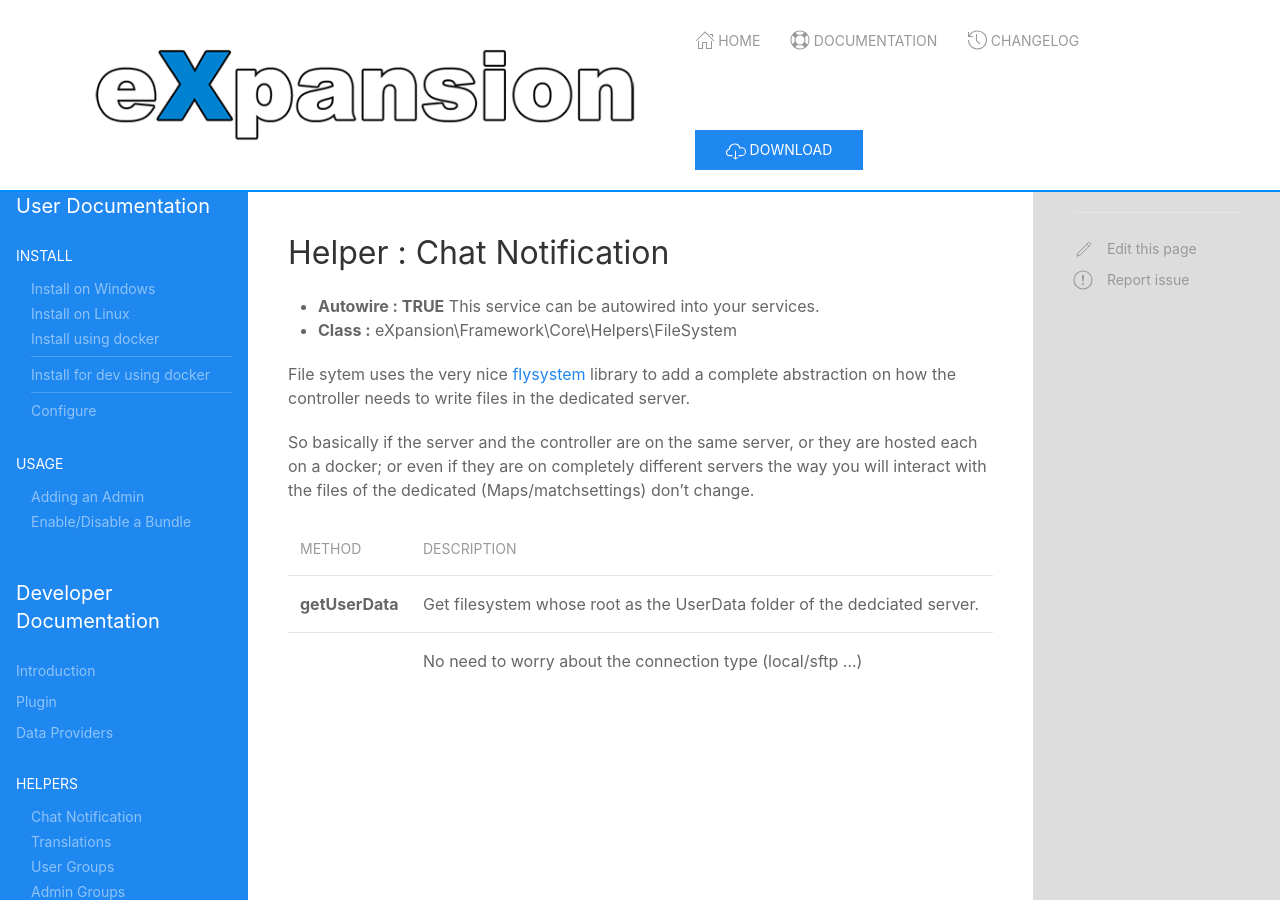
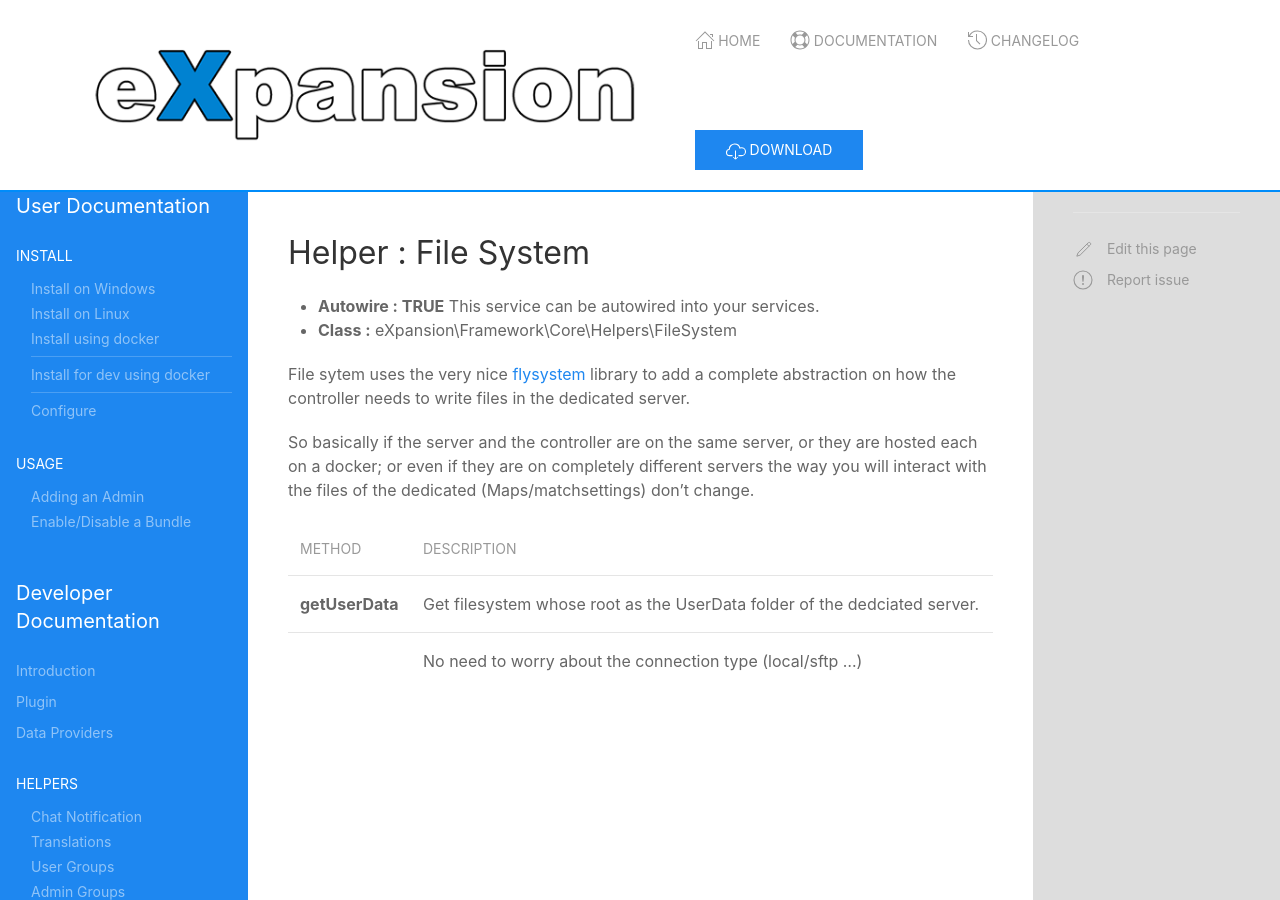
Before and after one commit to ileckfi/eXpansionPluginPack.github.io, a Jekyll site: the page built from docs/services/helper/filesystem.md, in a window 1280 px wide and 900 px high. Built offline with Jekyll 4.4.1, drawn with Linux system fonts in a browser that asks for light colours; nearby versions of some CDN libraries; our own code applies the rules of GitHub Pages for plain Markdown files.

Commit message:
Fixed configuration page table & link to file system helper

```diff
--- a/_includes/doc_menu.html
+++ b/_includes/doc_menu.html
@@ -48,7 +48,7 @@
             <ul class="uk-nav-sub">
                 <li class=""><a href="/docs/services/ui/uiElements.html">Base uiElements</a></li>
                 <li class=""><a href="/docs/services/ui/labels.html">Labels & Translations</a></li>
-                <li class=""><a href="/docs/services/ui/filesystem.html">File System</a></li>
+                <li class=""><a href="/docs/services/helper/filesystem.html">File System</a></li>
                 <li class=""><a href="/docs/services/ui/grid.html">UI Grid</a></li>
                 <li class=""><a href="/docs/services/ui/scripts.html">ManiaScript</a></li>
 
--- a/docs/services/helper/filesystem.md
+++ b/docs/services/helper/filesystem.md
@@ -2,7 +2,7 @@
 layout: docs
 ---
 
-## Helper : Chat Notification
+## Helper : File System
 
 * **Autowire : TRUE** This service can be autowired into your services.
 * **Class :** eXpansion\Framework\Core\Helpers\FileSystem
```
Also changed, not shown: docs/install/configuration.md (+1 -0 lines).
